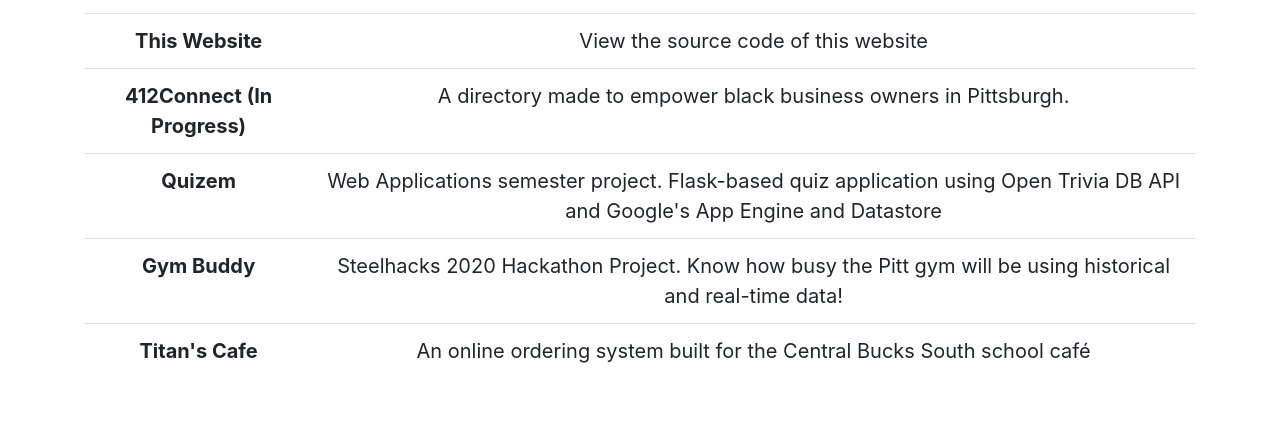
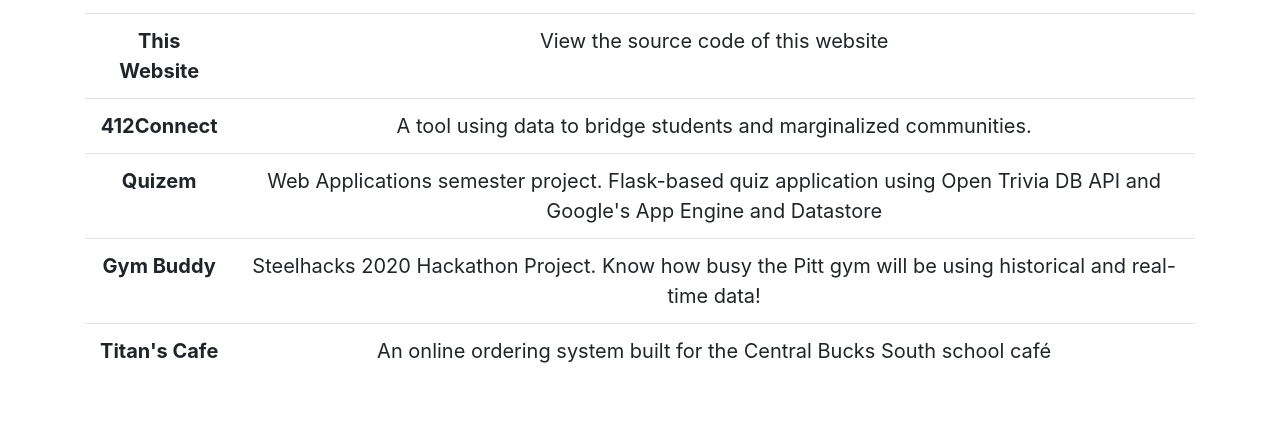
Before and after one commit to jerols4/Portfolio, a plain HTML site: page projects.html in a window 1280 px wide. Shown: the part 127-573 px from the top of the page. Drawn offline with nearby package versions, Linux system fonts and the light colour scheme.

Commit message:
412connect description

```diff
--- a/projects.html
+++ b/projects.html
@@ -57,8 +57,8 @@
               <td>View the source code of this website</td>
             </tr>
             <tr onclick="window.location='http://412connect.org';">
-              <th scope="row">412Connect (In Progress)</th>
-              <td>A directory made to empower black business owners in Pittsburgh.</td>
+              <th scope="row">412Connect</th>
+              <td>A tool using data to bridge students and marginalized communities.</td>
             </tr>
             <tr onclick="window.location='https://web-apps-303100.ue.r.appspot.com/';">
               <th scope="row">Quizem</th>
```
